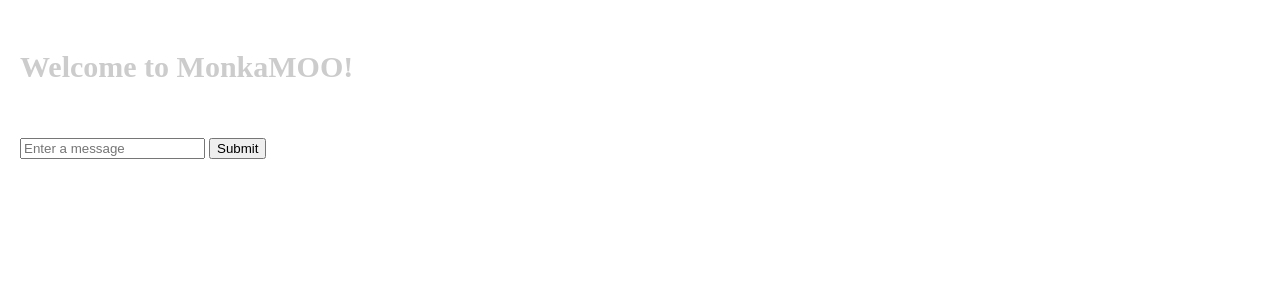
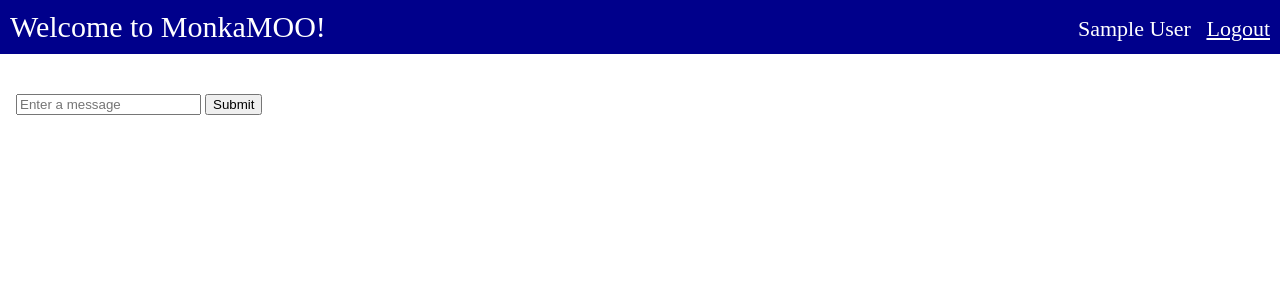
Before and after one commit to jspeth/monkamoo, a Flask app: page / in a window 1280 px wide. Shown: the top 300 px of the page. Run offline with Flask 3, Linux system fonts and the light colour scheme; the visitor is signed in with stand-in values (Sample User, id 1); some libraries are stand-ins or nearby versions.

Commit message:
Add some basic styling

```diff
--- a/templates/session.html
+++ b/templates/session.html
@@ -5,25 +5,46 @@
     <style>
       body {
         background-color: white;
-        padding: 12px;
+        margin: 0px;
+      }
+
+      .header {
+        background-color: darkblue;
+        color: #fff;
+        font-size: 30px;
+        padding: 10px;
+        text-align: center;
+        width: 100%;
+      }
+
+      .input_form {
+        padding: 16px;
       }
 
       .message_holder {
         padding: 12px;
       }
 
-      .messages {
+      .message {
         color: darkblue;
         padding: 6px;
       }
     </style>
   </head>
   <body>
-    <h3 style="color: #ccc; font-size: 30px">Welcome to MonkaMOO!</h3>
+    <div class="header">
+      <div style="float: left;">Welcome to MonkaMOO!</div>
+      <div style="float: right; margin-top: 6px; margin-right: 20px; font-size: 22px;">
+        <span id="username">{{ player_name }}</span>
+        <a href="/logout" style="color: #fff; margin-left: 10px;">Logout</a>
+      </div>
+      <div style="clear: both;"></div>
+    </div>
+
     <div class="message_holder"></div>
 
-    <form action="" method="POST">
-      <input type="text" class="message" placeholder="Enter a message" />
+    <form class="input_form" action="" method="POST">
+      <input type="text" class="message_input" placeholder="Enter a message" />
       <input type="submit" />
     </form>
 
@@ -44,14 +65,14 @@
         });
         var form = $("form").on("submit", function (e) {
           e.preventDefault();
-          let user_input = $("input.message").val();
+          let user_input = $("input.message_input").val();
           socket.emit("chat_event", {
             message: user_input,
           });
           $("div.message_holder").append(
-            '<div class="messages"><i>' + user_input + "</i></div>"
+            '<div class="message"><i>' + user_input + "</i></div>"
           );
-          $("input.message").val("").focus();
+          $("input.message_input").val("").focus();
         });
       });
 
@@ -59,7 +80,7 @@
         console.log(msg);
         if (typeof msg.message !== "undefined") {
           $("div.message_holder").append(
-            '<div class="messages">' + msg.message + "</div>"
+            '<div class="message">' + msg.message.replace(/\n/g, '<br/>') + "</div>"
           );
         }
       });
```
